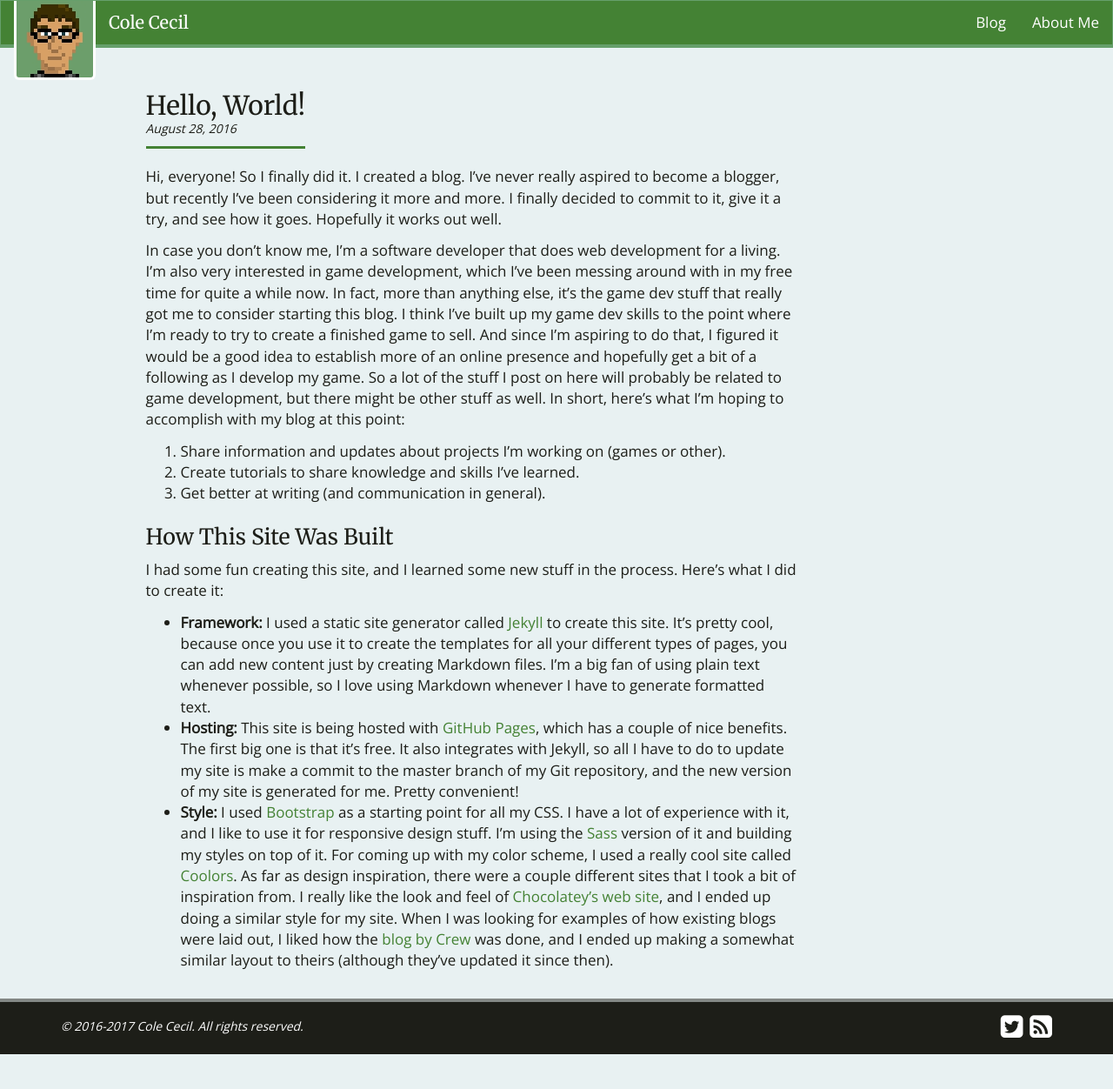
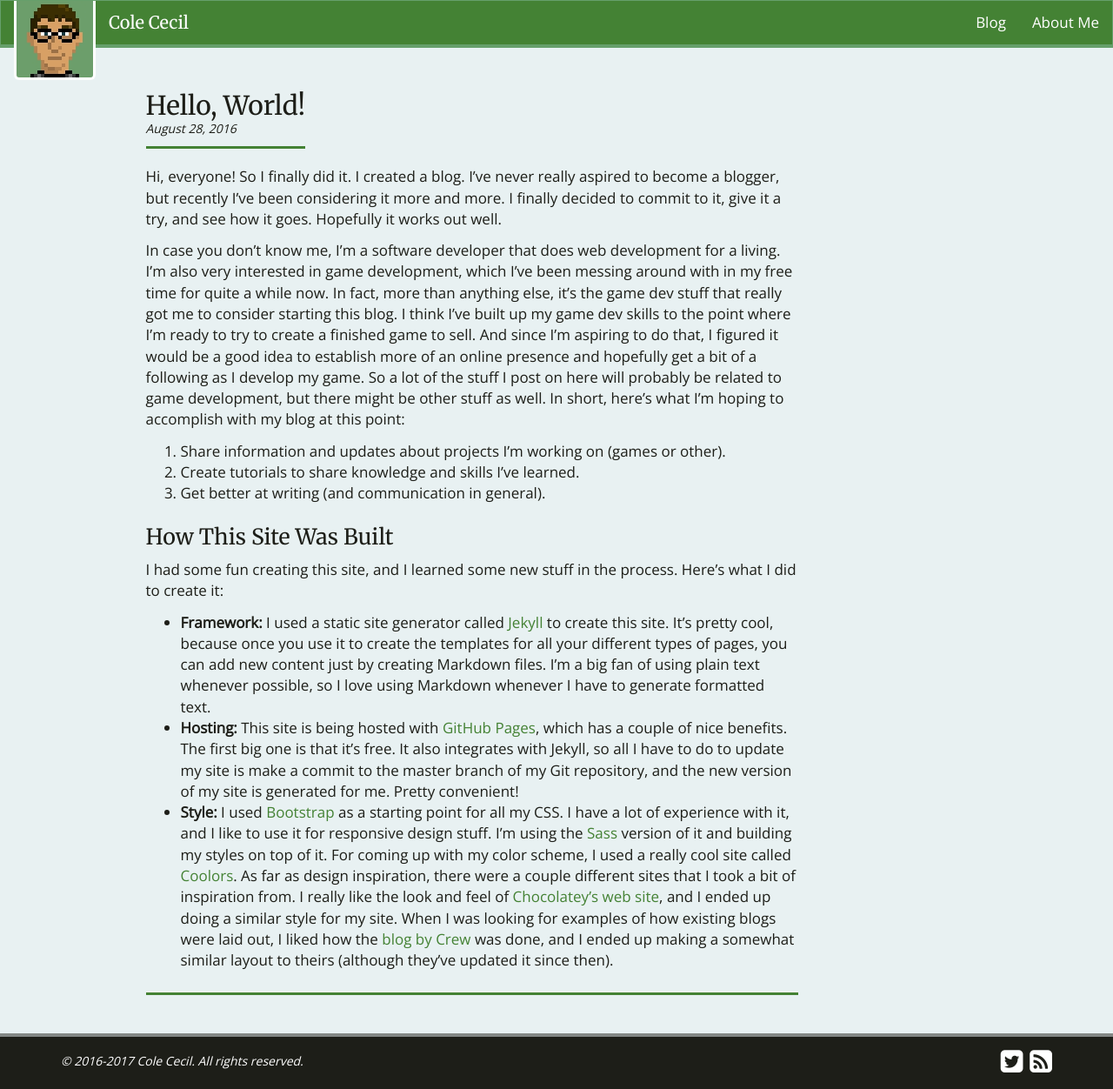
Before and after one commit to colececil/colececil.github.io, a Jekyll site: the page built from _posts/2016-08-28-hello-world.md, in a window 1280 px wide. Shown: the whole page at 87% size. Built offline with Jekyll 4.4.1, drawn with Linux system fonts in a browser that asks for light colours; some web fonts are replaced; comment, search, counter and statistics services are not loaded; before the commit the page ends 1212 px from its top, so only the background shows below that.

Commit message:
Add commenting functionality

```diff
--- a/_layouts/post.html
+++ b/_layouts/post.html
@@ -14,6 +14,19 @@ layout: default
                 <div itemprop="articleBody">
                     {{content}}
                 </div>
+                <div id="comments">
+                    <div id="disqus_thread"></div>
+                    <script>
+                        (function() {
+                        var d = document, s = d.createElement('script');
+                        s.src = '//colececil.disqus.com/embed.js';
+                        s.setAttribute('data-timestamp', +new Date());
+                        d.getElementById('comments').insertBefore(d.createElement("hr"),
+                            d.getElementById('disqus_thread'));
+                        (d.head || d.body).appendChild(s);
+                        })();
+                    </script>
+                </div>
             </div>
         </div>
     </div>
--- a/_sass/_base.scss
+++ b/_sass/_base.scss
@@ -152,6 +152,11 @@ code, pre {
     background-color: white;
 }
 
+hr {
+    height: 3px;
+    background-color: $heading-bg-color;
+}
+
 .video {
     max-width: 650px;
     margin-top: $standard-margin;
```
